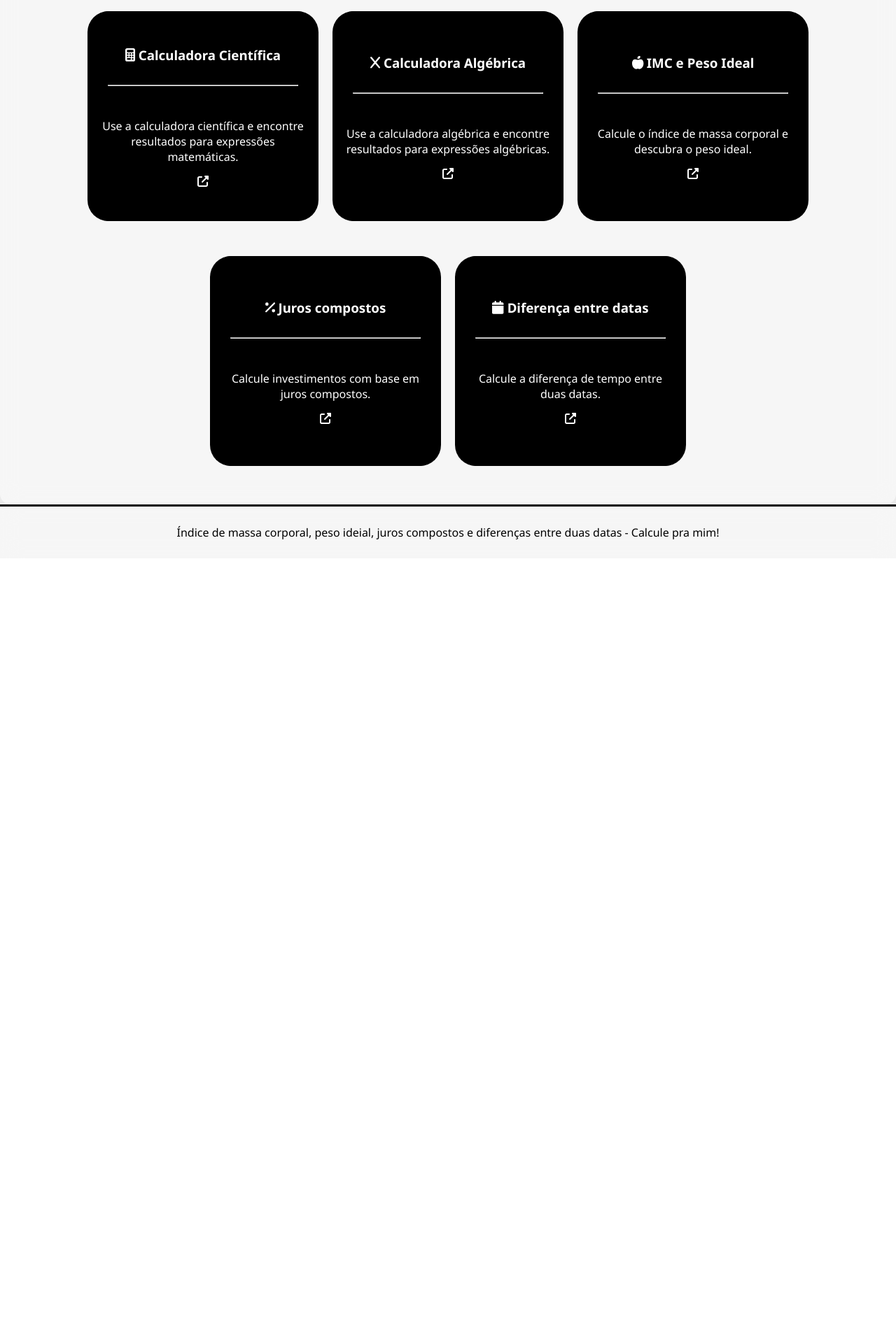
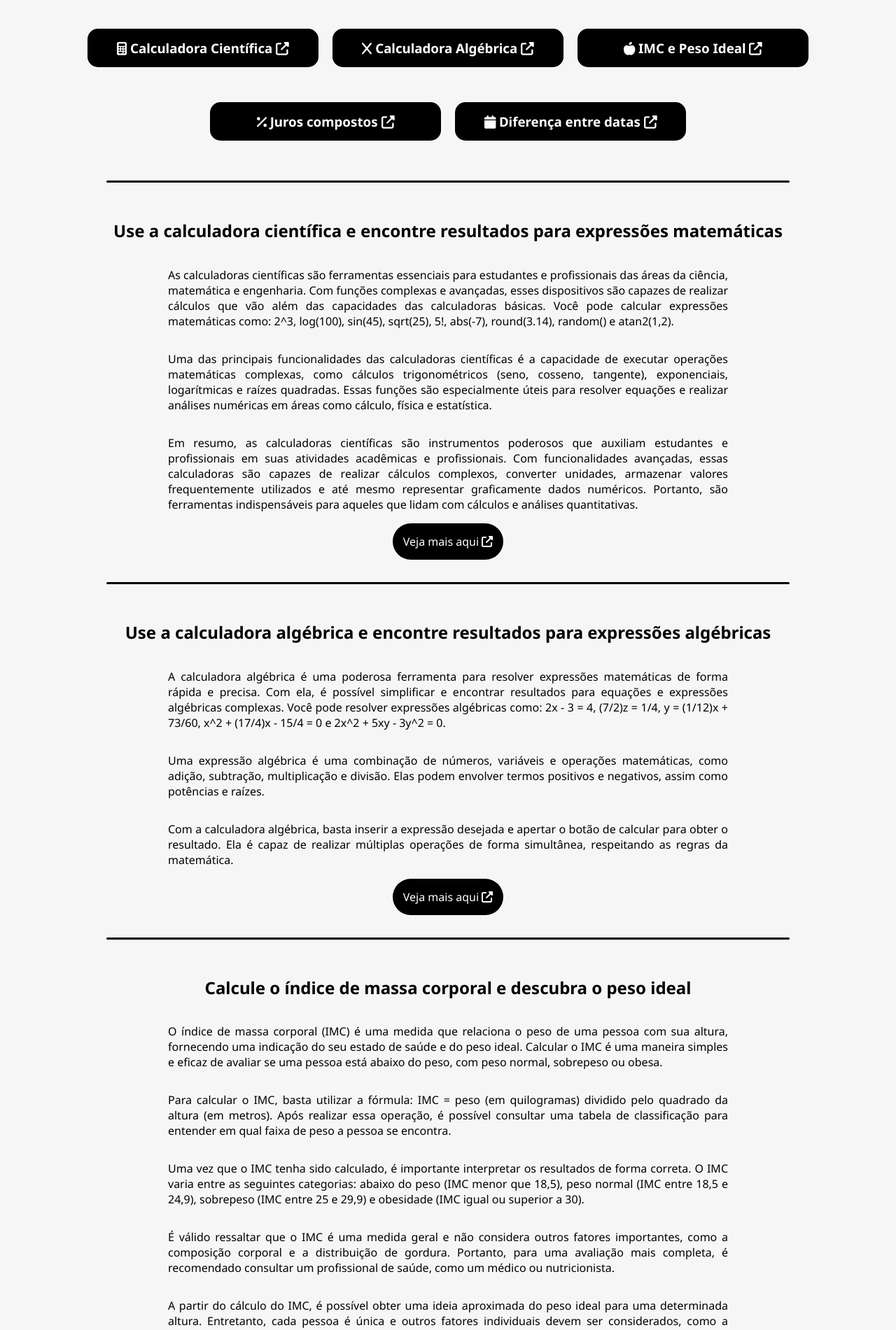
Before and after one commit to LuSrodri/calcule-pra-mim, a Next.js app: page / in a window 1280 px wide. Shown: the part 120-2021 px from the top of the page at 70% size. Before the commit the page ends 918 px from the top, so only its background shows below. Built offline with nearby package versions, Linux system fonts and the light colour scheme.

Commit message:
melhorando a página inicial

```diff
--- a/components/Card.js
+++ b/components/Card.js
@@ -3,14 +3,11 @@ import { FontAwesomeIcon } from '@fortawesome/react-fontawesome'
 import { faIcons, faUpRightFromSquare } from '@fortawesome/free-solid-svg-icons'
 import Link from 'next/link';
 
-export default function Card({ title, icon, description, path }) {
+export default function Card({ title, icon, path }) {
     return (
         <div className={styles.Card}>
             <Link href={path || "/"}>
-                <h3>{icon || <FontAwesomeIcon icon={faIcons} />} {title || "title"}</h3>
-                <hr></hr>
-                <p>{description || "description."}</p>
-                <FontAwesomeIcon icon={faUpRightFromSquare} />
+                <h3>{icon || <FontAwesomeIcon icon={faIcons} />} {title || "title"} <FontAwesomeIcon icon={faUpRightFromSquare} /></h3>
             </Link>
         </div>
     );
--- a/components/Main.js
+++ b/components/Main.js
@@ -1,16 +1,129 @@
 import styles from '@/styles/Main.module.css';
-import { faAppleWhole, faCalculator, faCalendar, faPercent, faX } from '@fortawesome/free-solid-svg-icons';
+import { faAppleWhole, faCalculator, faCalendar, faExclamationCircle, faPercent, faUpRightFromSquare, faX } from '@fortawesome/free-solid-svg-icons';
 import { FontAwesomeIcon } from '@fortawesome/react-fontawesome';
 import Card from './Card';
+import Link from 'next/link';
 
 export default function Main() {
     return (
         <main className={styles.Main}>
-            <Card icon={<FontAwesomeIcon icon={faCalculator}/>} title={"Calculadora Científica"} description={"Use a calculadora científica e encontre resultados para expressões matemáticas."} path={"/cientifica"}></Card>
-            <Card icon={<FontAwesomeIcon icon={faX}/>} title={"Calculadora Algébrica"} description={"Use a calculadora algébrica e encontre resultados para expressões algébricas."} path={"/algebrica"}></Card>
-            <Card icon={<FontAwesomeIcon icon={faAppleWhole}/>} title={"IMC e Peso Ideal"} description={"Calcule o índice de massa corporal e descubra o peso ideal."} path={"/imc"}></Card>
-            <Card icon={<FontAwesomeIcon icon={faPercent}/>} title={"Juros compostos"} description={"Calcule investimentos com base em juros compostos."} path={"/juroscompostos"}></Card>
-            <Card icon={<FontAwesomeIcon icon={faCalendar}/>} title={"Diferença entre datas"} description={"Calcule a diferença de tempo entre duas datas."} path={"/diferencadatas"}></Card>
+            <div className={styles.menu}>
+                <Card icon={<FontAwesomeIcon icon={faCalculator} />} title={"Calculadora Científica"} path={"/cientifica"}></Card>
+                <Card icon={<FontAwesomeIcon icon={faX} />} title={"Calculadora Algébrica"} path={"/algebrica"}></Card>
+                <Card icon={<FontAwesomeIcon icon={faAppleWhole} />} title={"IMC e Peso Ideal"} path={"/imc"}></Card>
+                <Card icon={<FontAwesomeIcon icon={faPercent} />} title={"Juros compostos"} path={"/juroscompostos"}></Card>
+                <Card icon={<FontAwesomeIcon icon={faCalendar} />} title={"Diferença entre datas"} path={"/diferencadatas"}></Card>
+            </div>
+
+            <hr></hr>
+
+            <h2>Use a calculadora científica e encontre resultados para expressões matemáticas</h2>
+            <p>
+                As calculadoras científicas são ferramentas essenciais para estudantes e profissionais das áreas da ciência, matemática e engenharia.
+                Com funções complexas e avançadas, esses dispositivos são capazes de realizar cálculos que vão além das capacidades das calculadoras básicas.
+                Você pode calcular expressões matemáticas como: 2^3, log(100), sin(45), sqrt(25), 5!, abs(-7), round(3.14), random() e atan2(1,2).
+            </p>
+            <p>
+                Uma das principais funcionalidades das calculadoras científicas é a capacidade de executar operações matemáticas complexas, como cálculos trigonométricos (seno, cosseno, tangente), exponenciais, logarítmicas e raízes quadradas.
+                Essas funções são especialmente úteis para resolver equações e realizar análises numéricas em áreas como cálculo, física e estatística.
+            </p>
+            <p>
+                Em resumo, as calculadoras científicas são instrumentos poderosos que auxiliam estudantes e profissionais em suas atividades acadêmicas e profissionais.
+                Com funcionalidades avançadas, essas calculadoras são capazes de realizar cálculos complexos, converter unidades, armazenar valores frequentemente utilizados e até mesmo representar graficamente dados numéricos.
+                Portanto, são ferramentas indispensáveis para aqueles que lidam com cálculos e análises quantitativas.
+            </p>
+            <Link href="cientifica">Veja mais aqui <FontAwesomeIcon icon={faUpRightFromSquare} /></Link>
+
+            <hr></hr>
+
+            <h2>Use a calculadora algébrica e encontre resultados para expressões algébricas</h2>
+            <p>
+                A calculadora algébrica é uma poderosa ferramenta para resolver expressões matemáticas de forma rápida e precisa.
+                Com ela, é possível simplificar e encontrar resultados para equações e expressões algébricas complexas.
+                Você pode resolver expressões algébricas como: 2x - 3 = 4, (7/2)z = 1/4, y = (1/12)x + 73/60, x^2 + (17/4)x - 15/4 = 0 e 2x^2 + 5xy - 3y^2 = 0.
+            </p>
+            <p>
+                Uma expressão algébrica é uma combinação de números, variáveis e operações matemáticas, como adição, subtração, multiplicação e divisão.
+                Elas podem envolver termos positivos e negativos, assim como potências e raízes.
+            </p>
+            <p>
+                Com a calculadora algébrica, basta inserir a expressão desejada e apertar o botão de calcular para obter o resultado.
+                Ela é capaz de realizar múltiplas operações de forma simultânea, respeitando as regras da matemática.
+            </p>
+            <Link href="algebrica">Veja mais aqui <FontAwesomeIcon icon={faUpRightFromSquare} /></Link>
+
+            <hr></hr>
+
+            <h2>Calcule o índice de massa corporal e descubra o peso ideal</h2>
+            <p>
+                O índice de massa corporal (IMC) é uma medida que relaciona o peso de uma pessoa com sua altura, fornecendo uma indicação do seu estado de saúde e do peso ideal.
+                Calcular o IMC é uma maneira simples e eficaz de avaliar se uma pessoa está abaixo do peso, com peso normal, sobrepeso ou obesa.
+            </p>
+            <p>
+                Para calcular o IMC, basta utilizar a fórmula: IMC = peso (em quilogramas) dividido pelo quadrado da altura (em metros).
+                Após realizar essa operação, é possível consultar uma tabela de classificação para entender em qual faixa de peso a pessoa se encontra.
+            </p>
+            <p>
+                Uma vez que o IMC tenha sido calculado, é importante interpretar os resultados de forma correta.
+                O IMC varia entre as seguintes categorias: abaixo do peso (IMC menor que 18,5), peso normal (IMC entre 18,5 e 24,9), sobrepeso (IMC entre 25 e 29,9) e obesidade (IMC igual ou superior a 30).
+            </p>
+            <p>
+                É válido ressaltar que o IMC é uma medida geral e não considera outros fatores importantes, como a composição corporal e a distribuição de gordura.
+                Portanto, para uma avaliação mais completa, é recomendado consultar um profissional de saúde, como um médico ou nutricionista.
+            </p>
+            <p>
+                A partir do cálculo do IMC, é possível obter uma ideia aproximada do peso ideal para uma determinada altura.
+                Entretanto, cada pessoa é única e outros fatores individuais devem ser considerados, como a idade, o sexo e a atividade física praticada.
+            </p>
+            <p>
+                Em resumo, calcular o índice de massa corporal é uma maneira simples e eficaz de avaliar o estado de saúde e o peso ideal de uma pessoa.
+                Porém, é importante lembrar que o IMC é apenas um indicador geral e não substitui a orientação e o acompanhamento de profissionais de saúde.
+            </p>
+            <Link href="imc">Veja mais aqui <FontAwesomeIcon icon={faUpRightFromSquare} /></Link>
+
+            <hr></hr>
+
+            <h2>Calcule investimentos com base em juros compostos</h2>
+            <p>
+                Os juros compostos são uma forma de cálculo de retorno financeiro que leva em consideração não apenas o montante inicial investido, mas também os juros acumulados ao longo do tempo.
+                Basicamente, a ideia é reinvestir os rendimentos obtidos, gerando assim um crescimento exponencial do capital aplicado.
+            </p>
+            <p>
+                Para calcular investimentos com base em juros compostos, é importante conhecer algumas informações fundamentais, como o montante inicial investido, a taxa de juros e o período de tempo em que o investimento será mantido.
+            </p>
+            <p>
+                A fórmula utilizada para calcular o montante final de um investimento com juros compostos é a seguinte: M = P * (1 + i)^n, onde M é o montante final, P é o montante principal, i é a taxa de juros e n é o número de períodos de tempo.
+            </p>
+            <p>
+                É importante ressaltar que os juros compostos são muito poderosos quando o investimento é feito em longo prazo.
+                Isso ocorre porque a reinvestimento dos rendimentos ajuda a acelerar o crescimento do patrimônio.
+            </p>
+            <p>
+                Por fim, é importante destacar que conhecer e entender o poder dos juros compostos é fundamental para o sucesso de qualquer investidor.
+                Com esse conhecimento, é possível tomar melhores decisões financeiras e aproveitar ao máximo o potencial do crescimento dos investimentos.
+                Ter uma estratégia sólida e realizar cálculos precisos são passos fundamentais para uma trajetória de sucesso no mundo dos negócios e das finanças.
+            </p>
+            <Link href="juroscompostos">Veja mais aqui <FontAwesomeIcon icon={faUpRightFromSquare} /></Link>
+
+            <hr></hr>
+
+            <h2>Calcule a diferença de tempo entre duas datas</h2>
+            <p>
+                Calcular a diferença de tempo entre duas datas pode ser útil em diversas situações, como planejamento de viagens, determinar a idade de alguém ou acompanhar o tempo decorrido desde um evento específico.
+                Felizmente, existem ferramentas e métodos que facilitam esse cálculo.
+            </p>
+            <p>
+                Uma forma simples de calcular a diferença entre duas datas é subtrair a data mais antiga da data mais recente. Para isso, é importante ter as datas no formato correto, geralmente no formato dia/mês/ano.
+            </p>
+            <p>
+                Em resumo, calcular a diferença de tempo entre duas datas pode ser feito de diversas maneiras, desde cálculos manuais até o uso de ferramentas tecnológicas.
+                Independentemente do método escolhido, essa habilidade é útil para diversas situações e pode fornecer informações precisas e relevantes.
+            </p>
+            <Link href="diferencadatas">Veja mais aqui <FontAwesomeIcon icon={faUpRightFromSquare} /></Link>
+
+            <hr></hr>
+
+            <h2><FontAwesomeIcon icon={faExclamationCircle} /> Sempre acompanhe as novidades <FontAwesomeIcon icon={faExclamationCircle} /></h2>
         </main>
     );
 }
--- a/styles/Card.module.css
+++ b/styles/Card.module.css
@@ -6,8 +6,6 @@
   justify-content: center;
   align-items: center;
   width: 300px;
-  height: 300px;
-  border-radius: 15px;
   margin: 25px;
   text-align: center;
 }
@@ -23,6 +21,7 @@
   flex-direction: column;
   justify-content: center;
   align-items: center;
+  border-radius: 15px;
 }
 
 .Card a,
--- a/styles/Main.module.css
+++ b/styles/Main.module.css
@@ -3,10 +3,38 @@
   backdrop-filter: blur(15px);
   padding: 30px;
   display: flex;
-  flex-direction: row;
+  flex-direction: column;
   justify-content: center;
   align-items: center;
   flex-wrap: wrap;
   align-self: center;
   border-radius: 15px;
+  margin: 25px 0;
 }
+
+.Main .menu {
+  display: flex;
+  flex-direction: row;
+  justify-content: center;
+  align-items: center;
+  flex-wrap: wrap;
+}
+
+.Main hr {
+  width: 80%;
+  height: 3px;
+  border-radius: 5px;
+  background-color: #000000;
+  border: none;
+  margin: 2rem 0;
+}
+
+.Main p {
+  width: 80%;
+  max-width: 800px;
+  text-align: justify;
+}
+
+.Main h2 {
+  text-align: center;
+}
```
